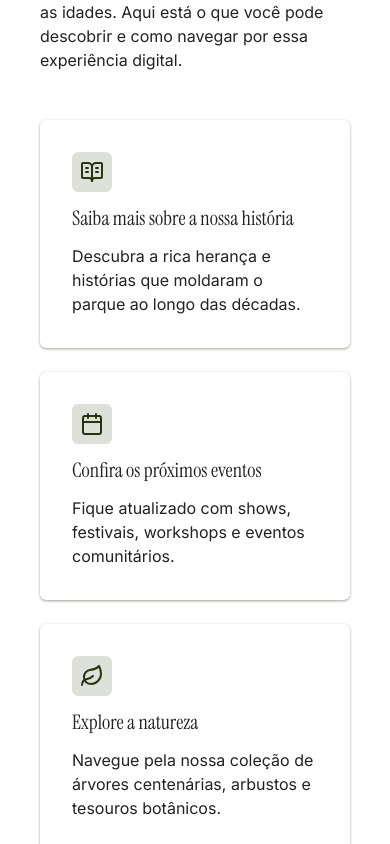
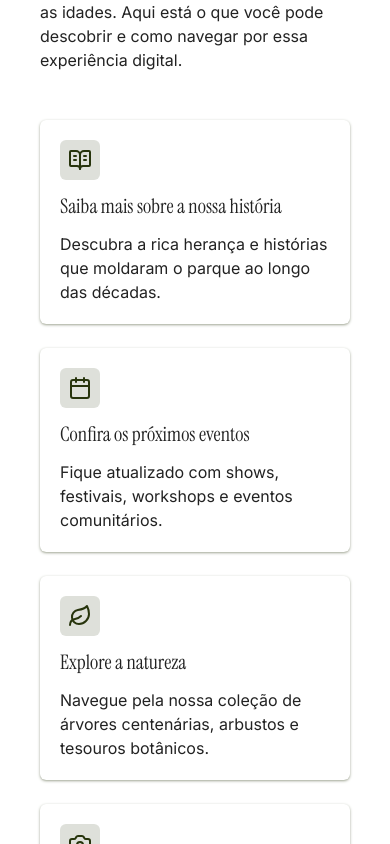
Before and after one commit to viniciuseugenio/praca-sergio-pacheco, a React (Vite) app: page / in a window 390 px wide. Shown: the part 1060-1904 px from the top of the page. Built offline with nearby package versions, Linux system fonts and the light colour scheme.

Commit message:
style(how-to-use): update padding responsivity

```diff
--- a/src/components/HowToUse.tsx
+++ b/src/components/HowToUse.tsx
@@ -18,7 +18,7 @@ type SiteInfoCard = {
 
 const InfoCard: React.FC<SiteInfoCard> = ({ Icon, title, description }) => {
   return (
-    <div className="hover:scale-105 group duration-300 hover:ring-1 ring-primary/20 hover:shadow-md shadow-sm rounded-md gap-3 p-8 shadow-[#a9ae9e] flex flex-col">
+    <div className="hover:scale-105 group duration-300 hover:ring-1 ring-primary/20 hover:shadow-md shadow-sm rounded-md gap-3 p-5 sm:p-8 shadow-[#a9ae9e] flex flex-col">
       <div className="bg-primary/15 group-hover:bg-primary/25 duration-300 inline-block p-2 rounded-md w-fit">
         <Icon className="text-primary" />
       </div>
```
